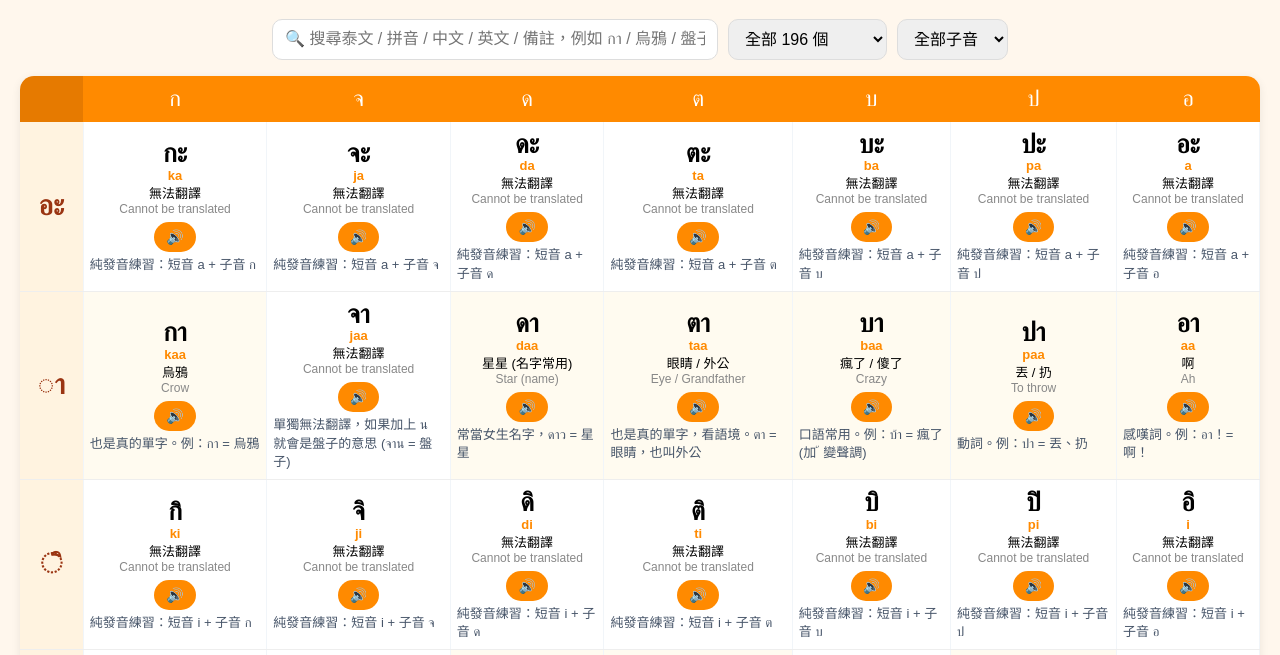
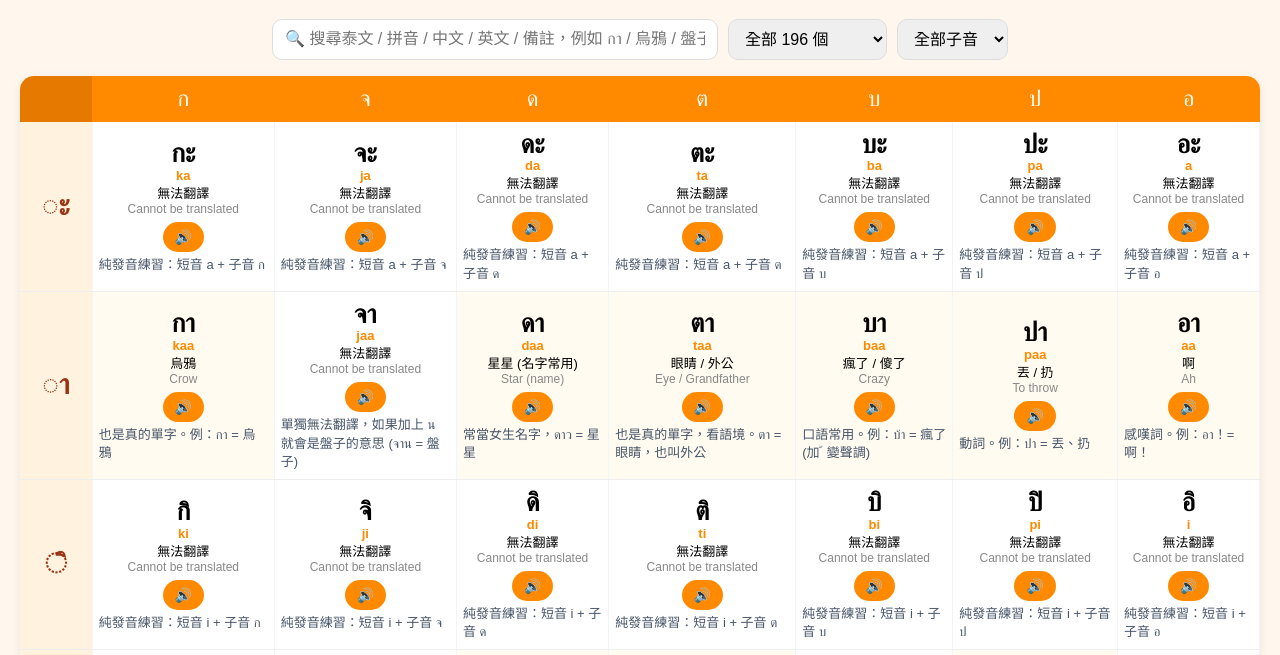
Before and after one commit to Mirien-style/thai-pronunciation, a plain HTML site: page index.html in a window 1280 px wide. Shown: the part 90-745 px from the top of the page. Drawn offline with Linux system fonts and the light colour scheme.

Commit message:
Update index.html

```diff
--- a/index.html
+++ b/index.html
@@ -64,7 +64,7 @@ var consonants = [
   { ch: "อ", pinyin: "", code: "o" }
 ];
 var vowels = [
-  { name: "อะ", make: function(c){ return c + "ะ"; }, sound: "a", descZh: "短音 a", descEn: "Short A" },
+  { name: "◌ะ", make: function(c){ return c + "ะ"; }, sound: "a", descZh: "短音 a", descEn: "Short A" },
   { name: "◌า", make: function(c){ return c + "า"; }, sound: "aa", descZh: "長音 a", descEn: "Long A" },
   { name: "◌ิ", make: function(c){ return c + "ิ"; }, sound: "i", descZh: "短音 i", descEn: "Short I" },
   { name: "◌ี", make: function(c){ return c + "ี"; }, sound: "ii", descZh: "長音 i", descEn: "Long I" },
@@ -72,26 +72,26 @@ var vowels = [
   { name: "◌ื", make: function(c){ return c + "ื"; }, sound: "uee", descZh: "長音 ue", descEn: "Long UE" },
   { name: "◌ุ", make: function(c){ return c + "ุ"; }, sound: "u", descZh: "短音 u", descEn: "Short U" },
   { name: "◌ู", make: function(c){ return c + "ู"; }, sound: "uu", descZh: "長音 u", descEn: "Long U" },
-  { name: "เ-ะ", make: function(c){ return "เ" + c + "ะ"; }, sound: "e", descZh: "短音 e", descEn: "Short E" },
-  { name: "เ-", make: function(c){ return "เ" + c; }, sound: "ee", descZh: "長音 e", descEn: "Long E" },
-  { name: "แ-ะ", make: function(c){ return "แ" + c + "ะ"; }, sound: "ae", descZh: "短音 ae", descEn: "Short AE" },
-  { name: "แ-", make: function(c){ return "แ" + c; }, sound: "aee", descZh: "長音 ae", descEn: "Long AE" },
-  { name: "โ-ะ", make: function(c){ return "โ" + c + "ะ"; }, sound: "o", descZh: "短音 o", descEn: "Short O" },
-  { name: "โ-", make: function(c){ return "โ" + c; }, sound: "oo", descZh: "長音 o", descEn: "Long O" },
-  { name: "เ-าะ", make: function(c){ return "เ" + c + "าะ"; }, sound: "o", descZh: "短音 o (าะ)", descEn: "Short O (aw)" },
+  { name: "เ◌ะ", make: function(c){ return "เ" + c + "ะ"; }, sound: "e", descZh: "短音 e", descEn: "Short E" },
+  { name: "เ◌", make: function(c){ return "เ" + c; }, sound: "ee", descZh: "長音 e", descEn: "Long E" },
+  { name: "แ◌ะ", make: function(c){ return "แ" + c + "ะ"; }, sound: "ae", descZh: "短音 ae", descEn: "Short AE" },
+  { name: "แ◌", make: function(c){ return "แ" + c; }, sound: "aee", descZh: "長音 ae", descEn: "Long AE" },
+  { name: "โ◌ะ", make: function(c){ return "โ" + c + "ะ"; }, sound: "o", descZh: "短音 o", descEn: "Short O" },
+  { name: "โ◌", make: function(c){ return "โ" + c; }, sound: "oo", descZh: "長音 o", descEn: "Long O" },
+  { name: "เ◌าะ", make: function(c){ return "เ" + c + "าะ"; }, sound: "o", descZh: "短音 o (าะ)", descEn: "Short O (aw)" },
   { name: "◌อ", make: function(c){ return c + "อ"; }, sound: "or", descZh: "長音 o (อ)", descEn: "Long O (or)" },
-  { name: "เ-อะ", make: function(c){ return "เ" + c + "อะ"; }, sound: "oe", descZh: "短音 oe", descEn: "Short OE" },
-  { name: "เ-อ", make: function(c){ return "เ" + c + "อ"; }, sound: "oee", descZh: "長音 oe", descEn: "Long OE" },
-  { name: "เ-ียะ", make: function(c){ return "เ" + c + "ียะ"; }, sound: "ia", descZh: "短音 ia", descEn: "Short IA" },
-  { name: "เ-ีย", make: function(c){ return "เ" + c + "ีย"; }, sound: "iia", descZh: "長音 ia", descEn: "Long IA" },
-  { name: "เ-ือะ", make: function(c){ return "เ" + c + "ือะ"; }, sound: "uea", descZh: "短音 uea", descEn: "Short UEA" },
-  { name: "เ-ือ", make: function(c){ return "เ" + c + "ือ"; }, sound: "ueea", descZh: "長音 uea", descEn: "Long UEA" },
+  { name: "เ◌อะ", make: function(c){ return "เ" + c + "อะ"; }, sound: "oe", descZh: "短音 oe", descEn: "Short OE" },
+  { name: "เ◌อ", make: function(c){ return "เ" + c + "อ"; }, sound: "oee", descZh: "長音 oe", descEn: "Long OE" },
+  { name: "เ◌ียะ", make: function(c){ return "เ" + c + "ียะ"; }, sound: "ia", descZh: "短音 ia", descEn: "Short IA" },
+  { name: "เ◌ีย", make: function(c){ return "เ" + c + "ีย"; }, sound: "iia", descZh: "長音 ia", descEn: "Long IA" },
+  { name: "เ◌ือะ", make: function(c){ return "เ" + c + "ือะ"; }, sound: "uea", descZh: "短音 uea", descEn: "Short UEA" },
+  { name: "เ◌ือ", make: function(c){ return "เ" + c + "ือ"; }, sound: "ueea", descZh: "長音 uea", descEn: "Long UEA" },
   { name: "◌ัวะ", make: function(c){ return c + "ัวะ"; }, sound: "ua", descZh: "短音 ua", descEn: "Short UA" },
   { name: "◌ัว", make: function(c){ return c + "ัว"; }, sound: "uua", descZh: "長音 ua", descEn: "Long UA" },
-  { name: "ไ-", make: function(c){ return "ไ" + c; }, sound: "ai", descZh: "ai 音 (ไ-)", descEn: "AI (mai malai)" },
-  { name: "ใ-", make: function(c){ return "ใ" + c; }, sound: "ai", descZh: "ai 音 (ใ-)", descEn: "AI (mai muan)" },
+  { name: "ไ◌", make: function(c){ return "ไ" + c; }, sound: "ai", descZh: "ai 音 (ไ-)", descEn: "AI (mai malai)" },
+  { name: "ใ◌", make: function(c){ return "ใ" + c; }, sound: "ai", descZh: "ai 音 (ใ-)", descEn: "AI (mai muan)" },
   { name: "◌ำ", make: function(c){ return c + "ำ"; }, sound: "am", descZh: "am 音", descEn: "AM" },
-  { name: "เ-า", make: function(c){ return "เ" + c + "า"; }, sound: "ao", descZh: "ao 音", descEn: "AO" }
+  { name: "เ◌า", make: function(c){ return "เ" + c + "า"; }, sound: "ao", descZh: "ao 音", descEn: "AO" }
 ];
 var meaningful = {
   "กา": { zh: "烏鴉", en: "Crow", remark: "也是真的單字。例：กา = 烏鴉" },
```
